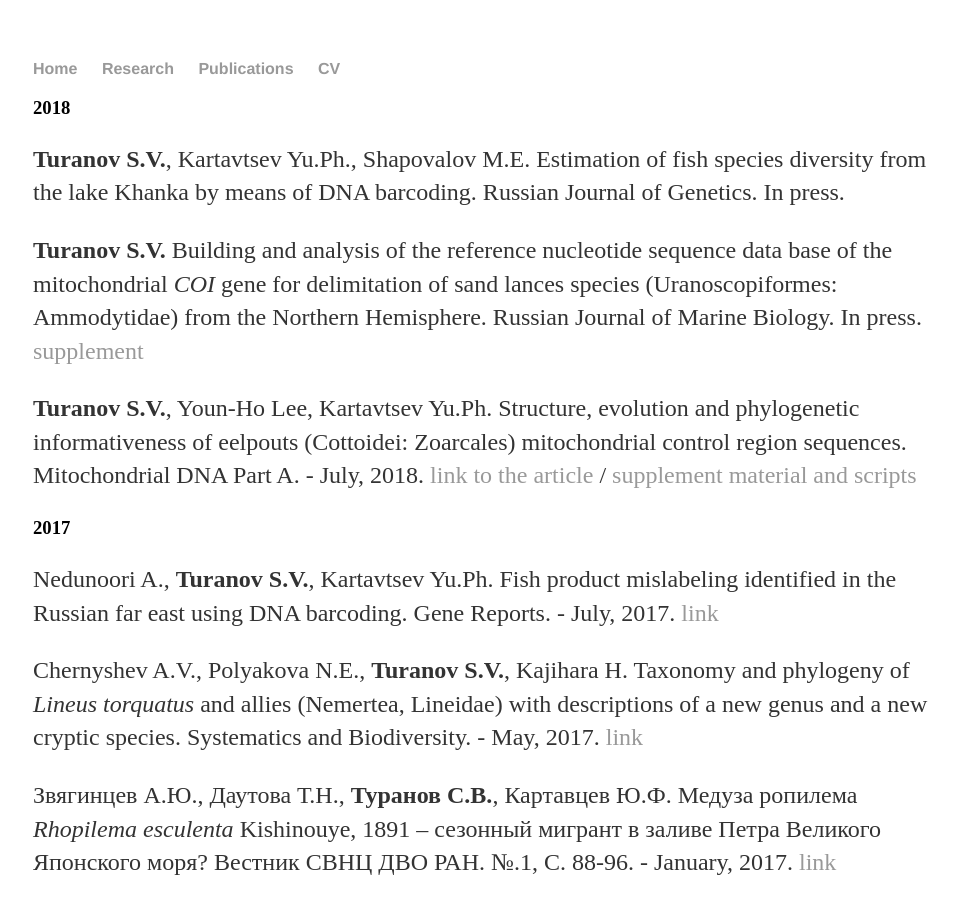
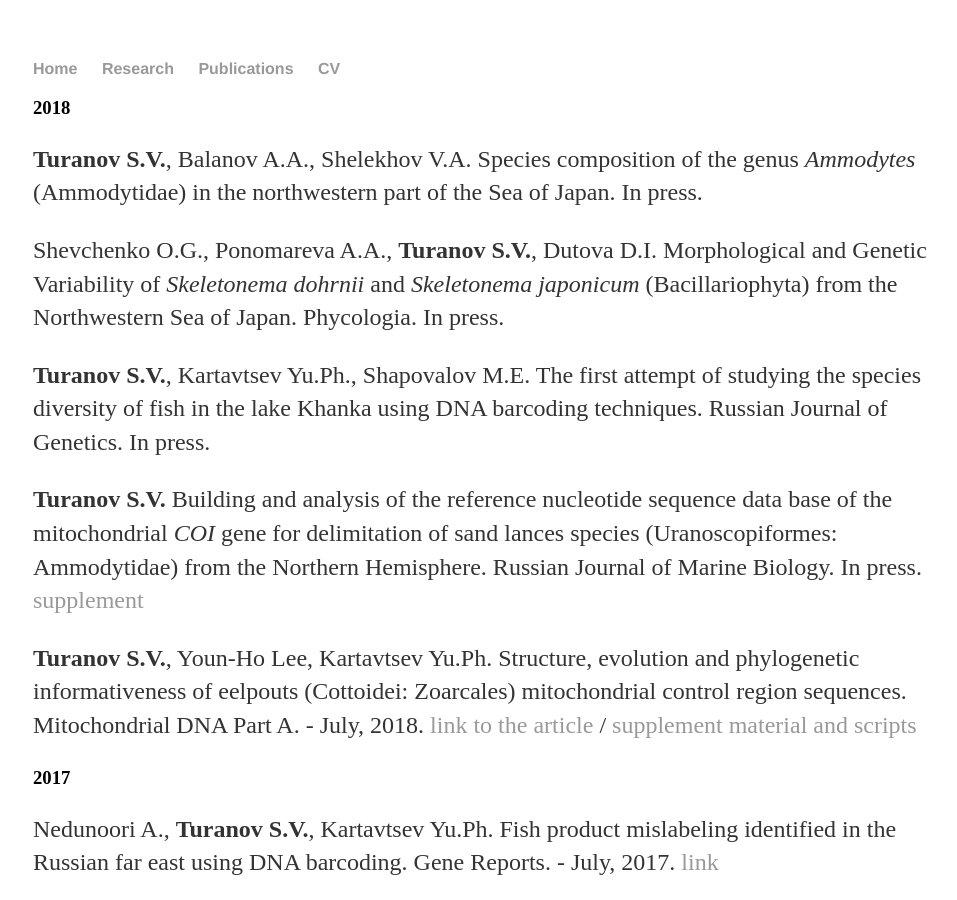
Before and after one commit to Sturcoal/Sturcoal.github.io, a Jekyll site: the page built from Publications.html, in a window 1280 px wide and 900 px high. Shown: the whole window, without its empty margins (159-1116 px from the left). Built offline with Jekyll 4.4.1, drawn with Linux system fonts in a browser that asks for light colours.

Commit message:
Update Publications.html

```diff
--- a/Publications.html
+++ b/Publications.html
@@ -4,7 +4,9 @@ title: Sergei Turanov
 ---
 <div class="blurb">
 	<h3>2018</h3>
-	<p><b>Turanov S.V.</b>, Kartavtsev Yu.Ph., Shapovalov M.E. Estimation of fish species diversity from the lake Khanka  by means of DNA barcoding. Russian Journal of Genetics. In press. <p>
+	<p><b>Turanov S.V.</b>, Balanov A.A., Shelekhov V.A. Species composition of the genus <i>Ammodytes</i> (Ammodytidae) in the northwestern part of the Sea of Japan. In press. <p>
+	<p>Shevchenko O.G., Ponomareva A.A., <b>Turanov S.V.</b>, Dutova D.I. Morphological and Genetic Variability of <i>Skeletonema dohrnii</i> and <i>Skeletonema japonicum</i> (Bacillariophyta) from the Northwestern Sea of Japan. Phycologia. In press. <p>
+	<p><b>Turanov S.V.</b>, Kartavtsev Yu.Ph., Shapovalov M.E. The first attempt of studying the species diversity of fish in the lake Khanka using DNA barcoding techniques. Russian Journal of Genetics. In press. <p>
 	<p><b>Turanov S.V.</b> Building and analysis of the reference nucleotide sequence data base of the mitochondrial <i>COI</i> gene for delimitation of sand lances species (Uranoscopiformes: Ammodytidae) from the Northern Hemisphere. Russian Journal of Marine Biology. In press. <a href="https://github.com/Sturcoal/Ammodytes/blob/master/README.md">supplement</a> <p><p>
 	<p><b>Turanov S.V.</b>, Youn-Ho Lee,  Kartavtsev Yu.Ph. Structure, evolution and phylogenetic informativeness of eelpouts (Cottoidei: Zoarcales) mitochondrial control region sequences. Mitochondrial DNA Part A. - July, 2018. <a href="https://www.tandfonline.com/eprint/G3kz8YUJNQSuUKC2GS9P/full">link to the article</a> / <a href="https://github.com/Sturcoal/Mitochondrial-Control-Region/blob/master/README.md">supplement material and scripts</a> <p>
 	<h3>2017</h3>
```
